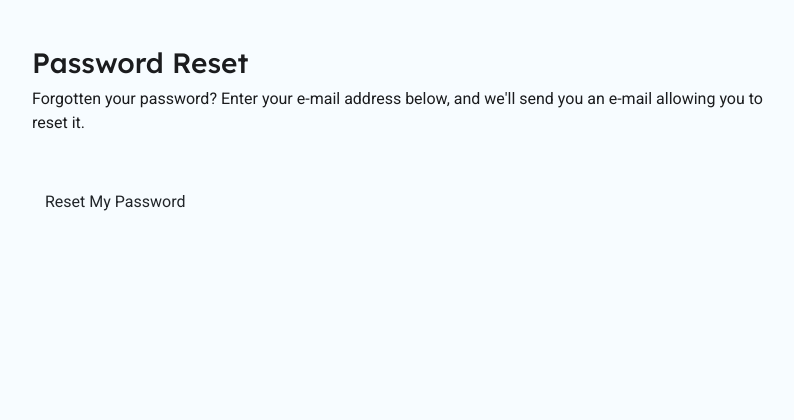
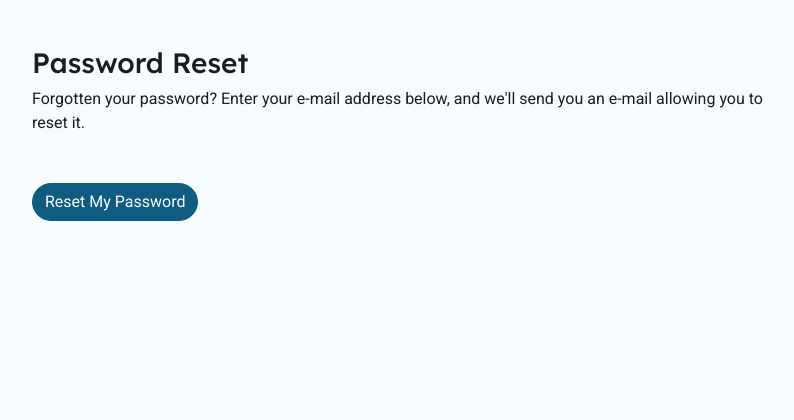
Before and after one commit to wouter-codes/scoot, a Django app: page /accounts/password/reset/ in a window 1280 px wide. Shown: the part 76-496 px from the top of the page, without its empty margins (240-1034 px from the left). Run offline with Django 5.2, Linux system fonts and the light colour scheme; some libraries are stand-ins or nearby versions; some web fonts are replaced.

Commit message:
Enhance RideSearchForm and index template with improved button styles and layout adjustments

```diff
--- a/rides/forms.py
+++ b/rides/forms.py
@@ -36,7 +36,7 @@ class RideSearchForm(forms.ModelForm):
             Column('destination', css_class='col-12 col-lg-3'),
             Column('date', css_class='col-12 col-lg-2'),
             Column('min_passengers', css_class='col-12 col-lg-2'),
-            Column(Submit('submit', 'Search', css_class='btn-signup w-100'), css_class='col-12 col-lg-2'),
+            Column(Submit('submit', 'Search', css_class='btn-primary w-100'), css_class='col-12 col-lg-2'),
         )
 
     class Meta:
--- a/rides/templates/rides/index.html
+++ b/rides/templates/rides/index.html
@@ -3,7 +3,7 @@
 <div class="container my-5">
     <div class="row">
         <div class="col-12">
-            <h1>Find Your Ride</h1>
+            <h1 class="mb-3">Find Your Ride</h1>
             {% crispy form %}
         </div>
     </div>
@@ -33,7 +33,7 @@
                                 {% endif %}
                             </div>
                             <div class="card-footer">
-                                <a href="#" class="btn btn-sm btn-primary">View Details</a>
+                                <a href="#" class="btn btn-primary" style="width: 25%;">Book</a>
                             </div>
                         </div>
                     </div>
--- a/static/css/style.css
+++ b/static/css/style.css
@@ -74,6 +74,21 @@ select:focus {
     border-radius: 20px;
 }
 
+/* Style buttons in main content with tertiary color */
+.btn-primary,
+main .btn:not(.btn-outline-light):not(.btn-outline-dark) {
+    background-color: var(--background-color-tertiary);
+    border-color: var(--background-color-tertiary);
+    color: var(--third-color);
+}
+
+.btn-primary:hover,
+main .btn:not(.btn-outline-light):not(.btn-outline-dark):hover {
+    background-color: var(--background-color-quaternary);
+    border-color: var(--background-color-quaternary);
+    color: var(--third-color);
+}
+
 #logo-title {
     font-family: var(--tertiary-font);
     font-size: 3rem;
```
